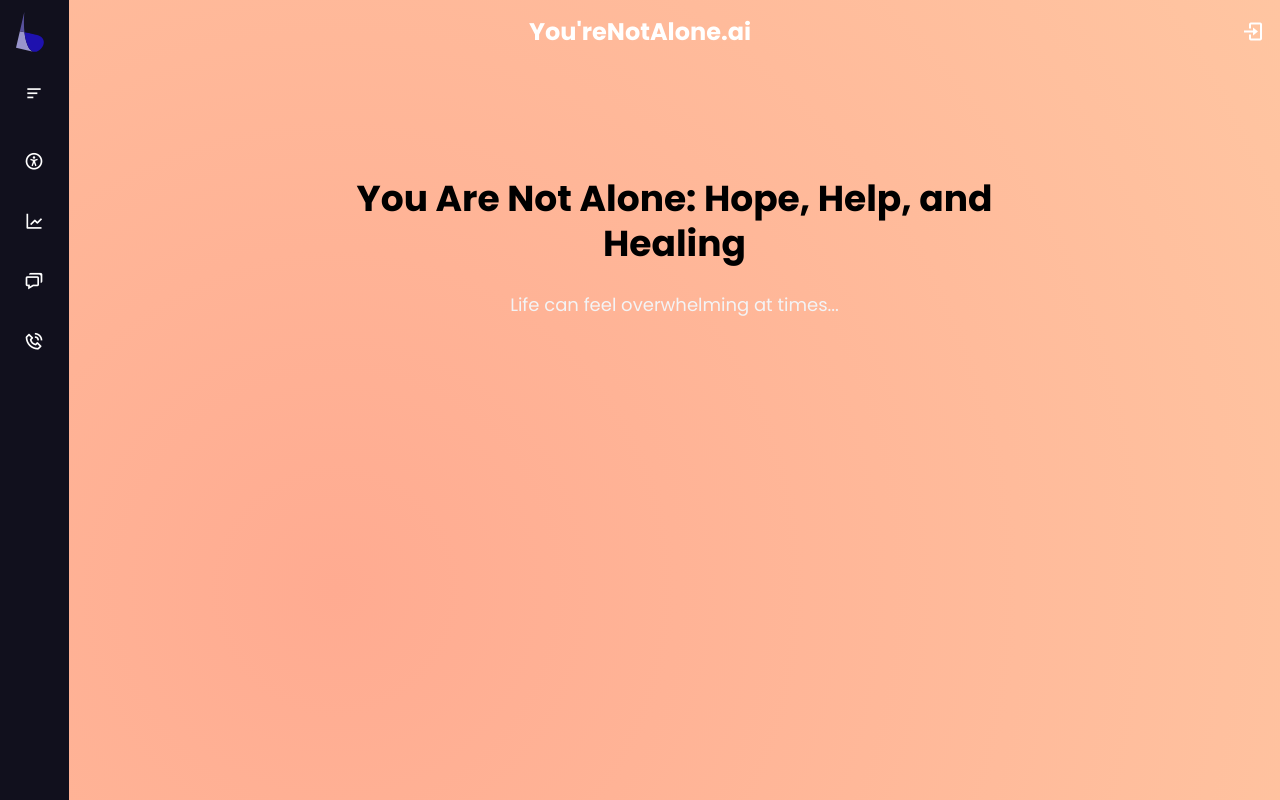
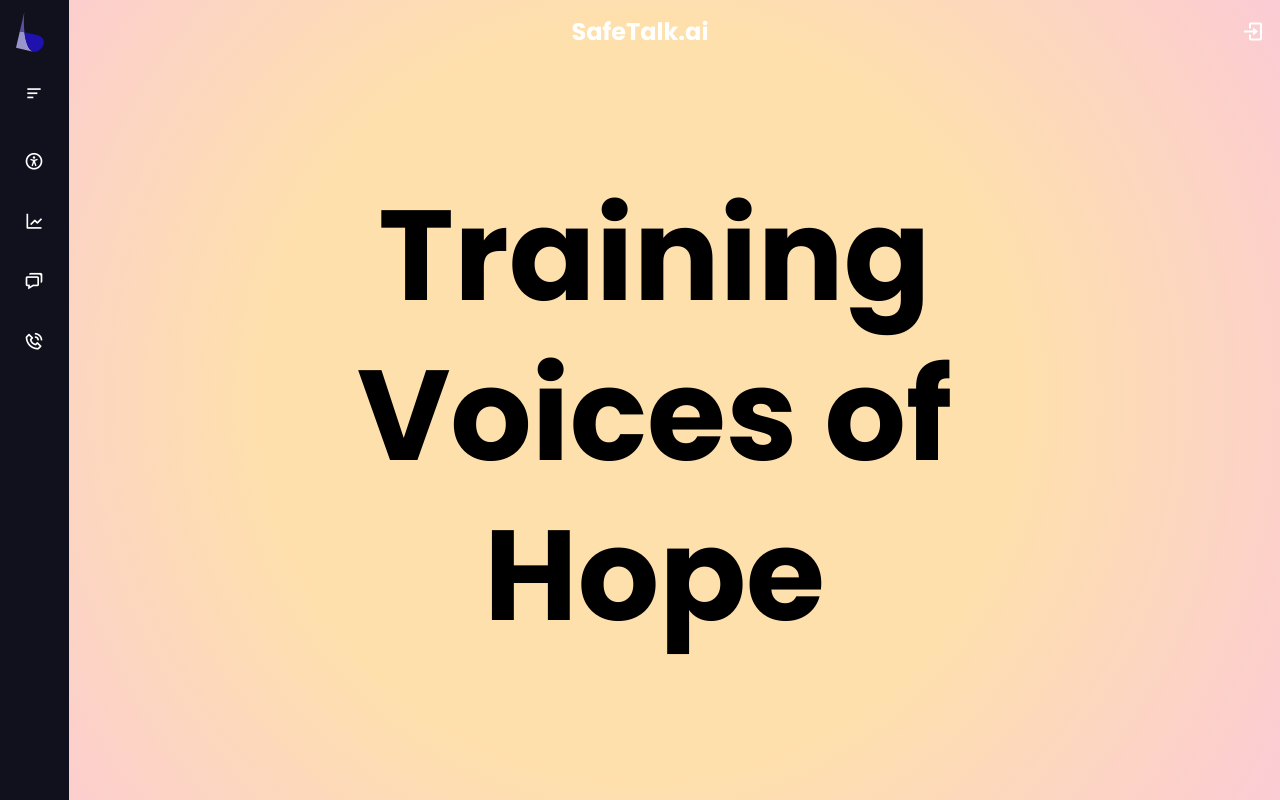
Before and after one commit to dondr1/BL-sptrainer, a React (Vite) app in the folder frontend/: page / in a window 1280 px wide. Built offline with nearby package versions, Linux system fonts and the light colour scheme.

Commit message:
BG set and Animtion Implemented

```diff
--- a/frontend/package.json
+++ b/frontend/package.json
@@ -11,7 +11,8 @@
   },
   "dependencies": {
     "react": "^19.0.0",
-    "react-dom": "^19.0.0"
+    "react-dom": "^19.0.0",
+    "react-type-animation": "^3.2.0"
   },
   "devDependencies": {
     "@eslint/js": "^9.19.0",
--- a/frontend/src/App.css
+++ b/frontend/src/App.css
@@ -1,35 +1,28 @@
 :root {
-	--accent-pink-200: #ffab91; /* Your accent pink */
-	--accent-orange-200: #ffe0b2; /* Your accent orange */
+	--gradient-center: radial-gradient(
+		circle,
+		#fee0ac 10%,
+		#f9b6fc 30%,
+		#8a96ff 90% /* Blue Edge */
+	);
 }
 
-@keyframes gradientShiftRandom {
+@keyframes expandGradient {
 	0% {
-		background-position: 50% 50%;
+		background-size: 300% 300%;
+		background-position: center;
 	}
-	20% {
-		background-position: 30% 70%;
-	}
-	40% {
-		background-position: 80% 20%;
-	}
-	60% {
-		background-position: 10% 90%;
-	}
-	80% {
-		background-position: 90% 10%;
+	50% {
+		background-size: 500% 500%; /* Expands the yellow & pink across the screen */
 	}
 	100% {
-		background-position: 50% 50%;
+		background-size: 200% 200%;
+		background-position: center;
 	}
 }
 
-.animate-gradient-move {
-	background-size: 300% 300%; /* Increase the gradient area for smoother animation */
-	background-image: radial-gradient(
-		circle,
-		var(--accent-pink-200),
-		var(--accent-orange-200)
-	);
-	animation: gradientShiftRandom 20s ease infinite;
+.radial-gradient-bg {
+	background: var(--gradient-center);
+	background-size: 150% 150%;
+	animation: expandGradient 12s ease-in-out infinite alternate;
 }
--- a/frontend/src/App.jsx
+++ b/frontend/src/App.jsx
@@ -3,21 +3,17 @@ import React from 'react';
 import Navbar from './components/Navbar';
 import Sidebar from './components/Sidebar';
 import Home from './pages/homepage';
-import './App.css'; // Contains the gradient animation CSS
+import './App.css'; // Ensure this file contains the animation CSS
 
 function App() {
 	return (
-		<div className="relative w-screen h-screen overflow-hidden">
-			{/* Animated multi-directional gradient background */}
-			<div className="absolute inset-0 animate-gradient-move z-[-1]"></div>
-
-			{/* Fixed navbar at the top */}
+		<div className="relative w-screen h-screen overflow-hidden radial-gradient-bg">
+			{/* Fixed navbar on top */}
 			<Navbar />
 
 			{/* Fixed sidebar on the left */}
 			<Sidebar />
 
-			{/* Main content area */}
 			<div className="relative z-10 pt-16 ml-[69px] p-8 h-full overflow-auto">
 				<Home />
 			</div>
--- a/frontend/src/components/Navbar.jsx
+++ b/frontend/src/components/Navbar.jsx
@@ -11,7 +11,7 @@ const Navbar = () => {
 			/>
 
 			{/* Centered Title */}
-			<h1 className="text-2xl font-bold">You'reNotAlone.ai</h1>
+			<h1 className="text-2xl font-bold">SafeTalk.ai</h1>
 
 			{/* Login Icon on the right */}
 			<div className="absolute right-4 group cursor-pointer flex items-center">
--- a/frontend/src/pages/homepage.jsx
+++ b/frontend/src/pages/homepage.jsx
@@ -3,14 +3,14 @@ import React from 'react';
 
 function Home() {
 	return (
-		<div className="flex flex-col items-center px-6 py-12 w-full">
+		<div className="flex flex-col items-center px-6 py-12 w-full text-center">
 			<div className="w-full flex flex-col items-center">
 				<div className="max-w-3xl text-center">
-					<h2 className="text-4xl font-bold text-black leading-tight">
-						You Are Not Alone: Hope, Help, and Healing
+					<h2 className="text-9xl font-bold text-black leading-tight relative left-[-20px]">
+						Training Voices of Hope
 					</h2>
+
 					<p className="mt-6 text-lg text-gray-100 leading-relaxed">
-						Life can feel overwhelming at times...
 						{/* rest of your content here */}
 					</p>
 					{/* ... the rest of your content blocks ... */}
```
Also changed, not shown: 1 other file (tests, documents, lock files or other folders).
